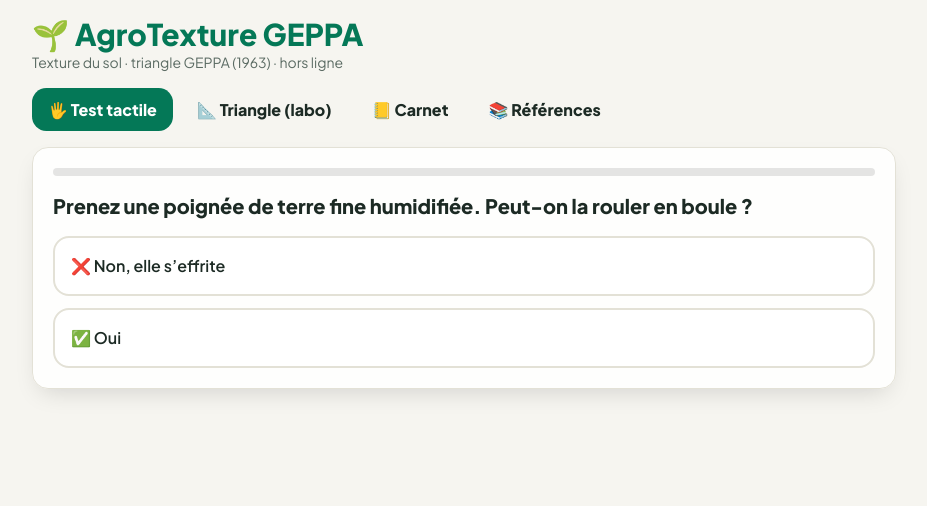
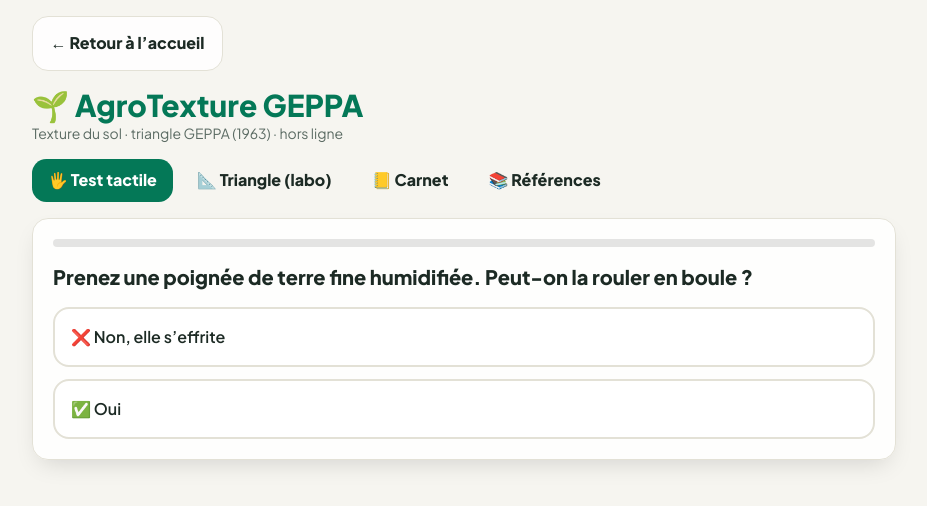
Before and after one commit to FormateurACD/AgroTexture-GEPPA, a plain HTML site: page index.html in a window 1280 px wide. Shown: the whole page, without its empty margins (176-1103 px from the left). Drawn offline with nearby package versions, Linux system fonts and the light colour scheme.

Commit message:
Ajouter un bouton retour à l'accueil

```diff
--- a/index.html
+++ b/index.html
@@ -34,7 +34,7 @@ input,select{background:var(--card);border:1px solid var(--bd);border-radius:.75
 </style></head>
 <body class="min-h-screen">
 <div class="max-w-4xl mx-auto p-4">
-<header class="mb-4"><h1 class="text-3xl font-extrabold text-emerald-700">🌱 AgroTexture GEPPA</h1><p class="mut text-sm">Texture du sol · triangle GEPPA (1963) · hors ligne</p></header>
+<header class="mb-4"><a href="https://formateuracd.github.io/Accueil/" class="btn btn2 inline-flex items-center gap-2 mb-4 no-underline">← Retour à l’accueil</a><h1 class="text-3xl font-extrabold text-emerald-700">🌱 AgroTexture GEPPA</h1><p class="mut text-sm">Texture du sol · triangle GEPPA (1963) · hors ligne</p></header>
 <nav class="flex gap-2 overflow-x-auto mb-4" id="tabs"></nav>
 
 <section id="p0" class="pane on"><div class="card p-5"><div class="h-2 rounded-full bg-black/10 mb-4"><div id="bar" class="h-2 rounded-full bg-emerald-600 transition-all duration-500" style="width:0"></div></div><div id="q"></div></div></section>
```
